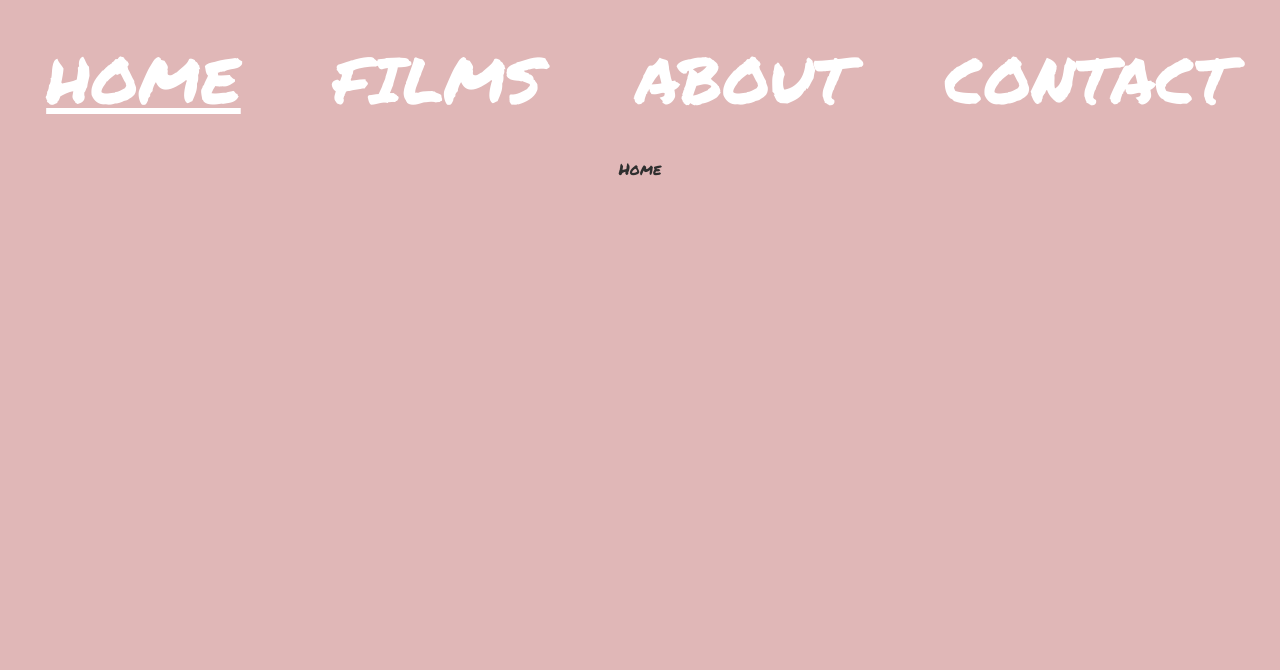
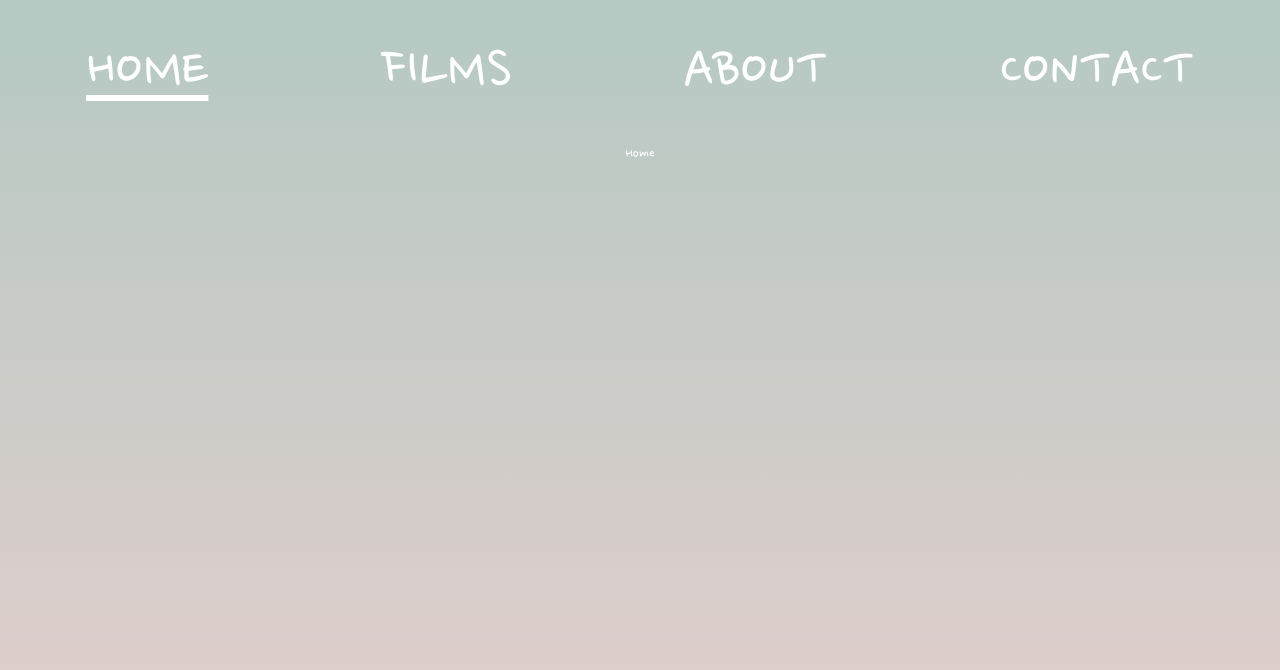
Before and after one commit to nevvada/benign-films, a Next.js app: page / in a window 1280 px wide. Shown: the top 670 px of the page. Built offline with nearby package versions, Linux system fonts and the light colour scheme.

Commit message:
Change global font; play around with background colors

```diff
--- a/src/pages/_document.tsx
+++ b/src/pages/_document.tsx
@@ -12,7 +12,7 @@ class MyDocument extends Document {
       <Html>
         <Head>
           <link rel="preconnect" href="https://fonts.gstatic.com" />
-          <link href="https://fonts.googleapis.com/css2?family=Permanent+Marker&display=swap" rel="stylesheet" />
+          <link href="https://fonts.googleapis.com/css2?family=Nanum+Pen+Script&display=swap" rel="stylesheet" />
         </Head>
         <body>
           <Main />
--- a/src/pages/styles.scss
+++ b/src/pages/styles.scss
@@ -1,14 +1,18 @@
 * {
-  font-family: 'Permanent Marker', cursive;
+  box-sizing: border-box;
   margin: 0;
   padding: 0;
 }
 
-html {
-  background-color: #E0B7B7;
-  box-sizing: border-box;
-  color: #2F2F2F;
-  margin: 0 !important;
+body {
+  background-color: #E7CFCD;
+  background-image: linear-gradient(#B5C9C3, #E7CFCD);
+  background-position: center;
+  background-repeat: no-repeat;
+  background-size: cover;
+  color: white;
+  font-family: 'Nanum Pen Script', cursive;
+  height: 100vh;
 }
 
 ul {
@@ -16,6 +20,6 @@ ul {
 }
 
 a {
-  color: #2F2F2F;
+  // color: #FFF;
   text-decoration: none;
 }
```
